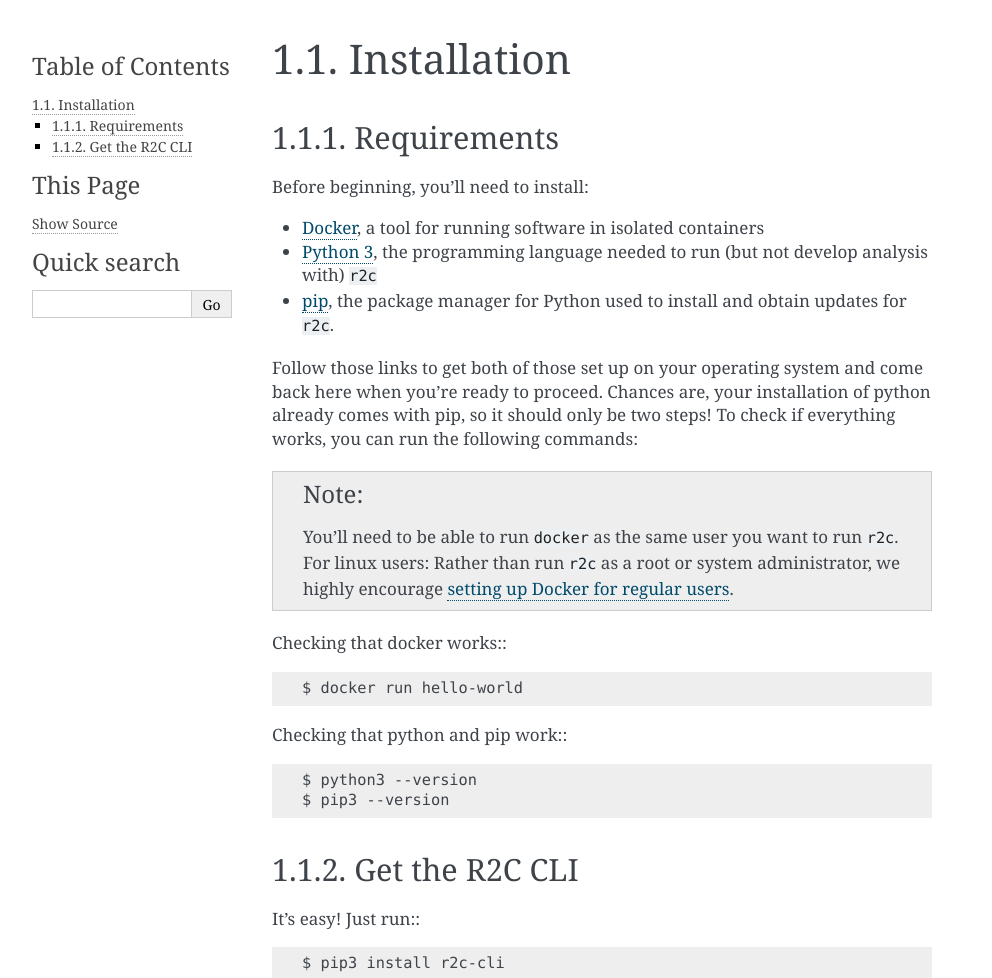
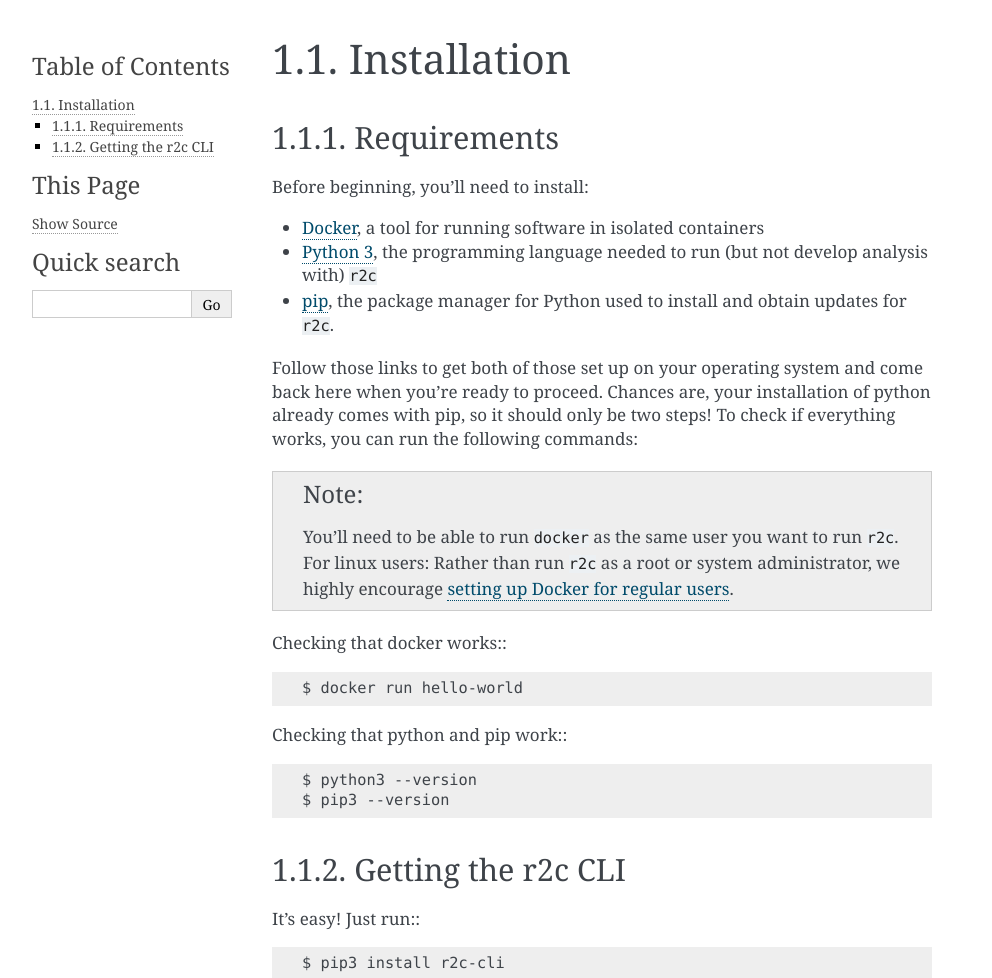
Before and after one commit to semgrep/docs, a Sphinx documentation site: the page built from docs/intro/installation.rst, in a window 1280 px wide. Shown: the top 978 px of the page, without its empty margins (148-1140 px from the left). Built offline with Sphinx 7.4.7, drawn with Linux system fonts in a browser that asks for light colours.

Commit message:
title verbage

```diff
--- a/docs/intro/installation.rst
+++ b/docs/intro/installation.rst
@@ -29,8 +29,8 @@
   $ python3 --version
   $ pip3 --version
 
-Get the R2C CLI
----------------
+Getting the r2c CLI
+-------------------
 
 It's easy! Just run:::
 
--- a/docs/intro/jupyter.rst
+++ b/docs/intro/jupyter.rst
@@ -1,4 +1,4 @@
-Analyzing Data
-==============
+Analyzing Results
+=================
 
 Coming soon!
```
